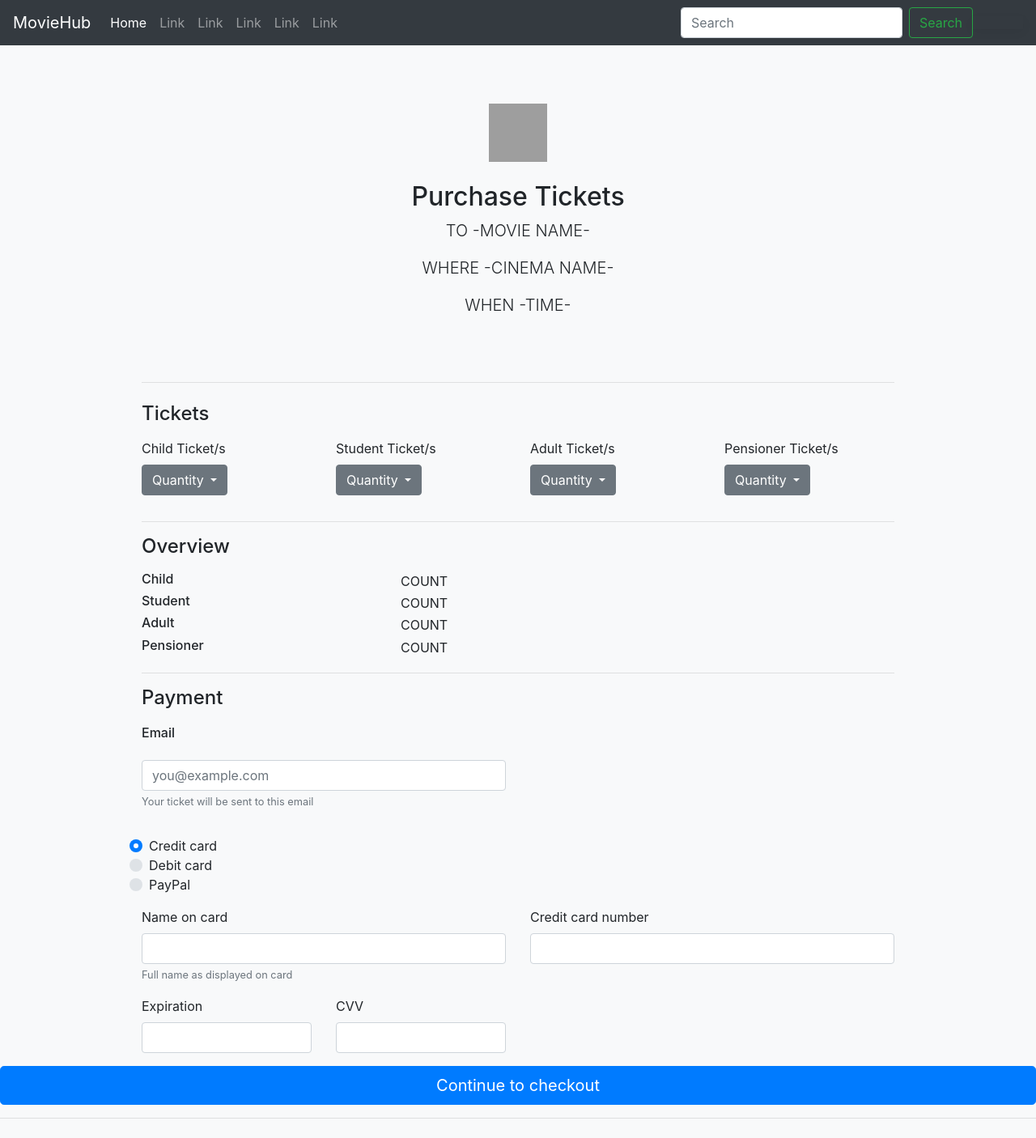
After one commit to rahilagrawal-university-assignments/moviehub_website, a Flask app: template movieHub/templates/paymentU.html in a window 1280 px wide. The commit adds this page. Shown: the whole page at 81% size. Run offline with Flask 2, Linux system fonts and the light colour scheme; the template is opened without the code that fills it, so the values that code supplies are empty; some libraries are stand-ins or nearby versions; grey boxes are pictures that could not be loaded.

Commit message:
Sign In and Payment Page

```diff
--- /dev/null
+++ b/movieHub/static/styles/form-validation.css
@@ -0,0 +1,11 @@
+.container {
+  max-width: 960px;
+}
+
+.border-top { border-top: 1px solid #e5e5e5; }
+.border-bottom { border-bottom: 1px solid #e5e5e5; }
+.border-top-gray { border-top-color: #adb5bd; }
+
+.box-shadow { box-shadow: 0 .25rem .75rem rgba(0, 0, 0, .05); }
+
+.lh-condensed { line-height: 1.25; }
--- /dev/null
+++ b/movieHub/static/styles/navbar-top.css
@@ -0,0 +1,4 @@
+/* Show it's not fixed to the top */
+body {
+  min-height: 75rem;
+}
--- /dev/null
+++ b/movieHub/templates/paymentU.html
@@ -0,0 +1,302 @@
+<!doctype html>
+<html lang="en">
+
+<head>
+  <meta charset="utf-8">
+
+  <link rel="icon" href="../../../../favicon.ico">
+
+  <title>Payment</title>
+
+  <!-- Bootstrap core CSS -->
+  <link href="../static/styles/css/bootstrap.min.css" rel="stylesheet">
+
+  <!-- Custom styles for this template -->
+  <link href="../static/styles/form-validation.css" rel="stylesheet">
+  <link href="../static/styles/navbar-top.css" rel="stylesheet">
+
+</head>
+
+<body class="bg-light">
+  <nav class="navbar navbar-expand-md navbar-dark bg-dark mb-4">
+    <a class="navbar-brand" href="#">MovieHub</a>
+    <button class="navbar-toggler" type="button" data-toggle="collapse" data-target="#navbarCollapse" aria-controls="navbarCollapse" aria-expanded="false" aria-label="Toggle navigation">
+      <span class="navbar-toggler-icon"></span>
+    </button>
+    <div class="collapse navbar-collapse" id="navbarCollapse">
+      <ul class="navbar-nav mr-auto">
+        <li class="nav-item active">
+          <a class="nav-link" href="#">Home <span class="sr-only">(current)</span></a>
+        </li>
+        <li class="nav-item">
+          <a class="nav-link" href="#">Link</a>
+        </li>
+        <li class="nav-item">
+          <a class="nav-link" href="#">Link</a>
+        </li>
+        <li class="nav-item">
+          <a class="nav-link" href="#">Link</a>
+        </li>
+        <li class="nav-item">
+          <a class="nav-link" href="#">Link</a>
+        </li>
+        <li class="nav-item">
+          <a class="nav-link" href="#">Link</a>
+        </li>
+      </ul>
+      <form class="form-inline mt-2 mt-md-0">
+        <input class="form-control mr-sm-2" type="text" placeholder="Search" aria-label="Search">
+        <button class="btn btn-outline-success my-2 my-sm-0" type="submit">Search</button>
+      </form>
+    </div>
+    <header>
+      <meta charset="utf-8">
+      <meta name="viewport" content="width=device-width, initial-scale=1, shrink-to-fit=no">
+      </div>
+      </div>
+      <div class="navbar navbar-dark bg-dark box-shadow">
+        <div class="container d-flex justify-content-between">
+          <button class="navbar-toggler" type="button" data-toggle="collapse" data-target="#navbarHeader" aria-controls="navbarHeader" aria-expanded="false" aria-label="Toggle navigation">
+            <span class="navbar-toggler-icon"></span>
+          </button>
+        </div>
+      </div>
+    </header>
+  </nav>
+
+
+  <div class="container">
+    <div class="py-5 text-center">
+      <img class="d-block mx-auto mb-4" src="https://getbootstrap.com/assets/brand/bootstrap-solid.svg" alt="" width="72" height="72">
+      <h2>Purchase Tickets</h2>
+
+      <p class="lead"> TO -MOVIE NAME- </p>
+      <p class="lead"> WHERE -CINEMA NAME- </p>
+      <p class="lead"> WHEN -TIME- </p>
+    </div>
+
+    <hr class="mb-4">
+
+    <h4 class="mb-3">Tickets</h4>
+    <div class="row">
+      <div class="col mb-3">
+        <label for="Child Ticket">Child Ticket/s</label>
+        <div class="dropdown">
+          <button class="btn btn-secondary dropdown-toggle" type="button" id="dropdownMenuButton" data-toggle="dropdown" aria-haspopup="true" aria-expanded="false">
+                  Quantity
+                </button>
+          <div class="dropdown-menu" aria-labelledby="dropdownMenuButton">
+            <a class="dropdown-item">1</a>
+            <a class="dropdown-item">2</a>
+            <a class="dropdown-item">3</a>
+            <a class="dropdown-item">4</a>
+            <a class="dropdown-item">5</a>
+            <a class="dropdown-item">6</a>
+            <a class="dropdown-item">7</a>
+            <a class="dropdown-item">8</a>
+            <a class="dropdown-item">9</a>
+            <a class="dropdown-item">10</a>
+          </div>
+        </div>
+      </div>
+
+      <div class="col mb-3 floatDiv">
+        <label for="Student Ticket">Student Ticket/s</label>
+        <div class="dropdown">
+          <button class="btn btn-secondary dropdown-toggle" type="button" id="dropdownMenuButton" data-toggle="dropdown" aria-haspopup="true" aria-expanded="false">
+                  Quantity
+                </button>
+          <div class="dropdown-menu" aria-labelledby="dropdownMenuButton">
+            <a class="dropdown-item">1</a>
+            <a class="dropdown-item">2</a>
+            <a class="dropdown-item">3</a>
+            <a class="dropdown-item">4</a>
+            <a class="dropdown-item">5</a>
+            <a class="dropdown-item">6</a>
+            <a class="dropdown-item">7</a>
+            <a class="dropdown-item">8</a>
+            <a class="dropdown-item">9</a>
+            <a class="dropdown-item">10</a>
+          </div>
+        </div>
+      </div>
+
+
+
+      <div class="col ">
+        <label for="Adult Ticket">Adult Ticket/s</label>
+        <div class="dropdown">
+          <button class="btn btn-secondary dropdown-toggle" type="button" id="dropdownMenuButton" data-toggle="dropdown" aria-haspopup="true" aria-expanded="false">
+                  Quantity
+                </button>
+          <div class="dropdown-menu" aria-labelledby="dropdownMenuButton">
+            <a class="dropdown-item">1</a>
+            <a class="dropdown-item">2</a>
+            <a class="dropdown-item">3</a>
+            <a class="dropdown-item">4</a>
+            <a class="dropdown-item">5</a>
+            <a class="dropdown-item">6</a>
+            <a class="dropdown-item">7</a>
+            <a class="dropdown-item">8</a>
+            <a class="dropdown-item">9</a>
+            <a class="dropdown-item">10</a>
+          </div>
+        </div>
+      </div>
+
+      <div class="col floatDiv">
+        <label for="Pensioner Ticket">Pensioner Ticket/s</label>
+        <div class="dropdown">
+          <button class="btn btn-secondary dropdown-toggle" type="button" id="dropdownMenuButton" data-toggle="dropdown" aria-expanded="false">
+                  Quantity
+                </button>
+          <div class="dropdown-menu" aria-labelledby="dropdownMenuButton">
+            <a class="dropdown-item">1</a>
+            <a class="dropdown-item">2</a>
+            <a class="dropdown-item">3</a>
+            <a class="dropdown-item">4</a>
+            <a class="dropdown-item">5</a>
+            <a class="dropdown-item">6</a>
+            <a class="dropdown-item">7</a>
+            <a class="dropdown-item">8</a>
+            <a class="dropdown-item">9</a>
+            <a class="dropdown-item">10</a>
+          </div>
+        </div>
+      </div>
+
+    </div>
+
+    <hr class="mb-6">
+
+    <h4 class="mb-3">Overview</h4>
+    <div class="row">
+      <div class="col-4 floatDiv">
+        <h6>Child</h6>
+      </div>
+      <div class="col-8 floatDiv">
+        <h7>COUNT</h7>
+      </div>
+
+      <div class="col-4 floatDiv">
+        <h6>Student</h6>
+      </div>
+      <div class="col-8 floatDiv">
+        <h7>COUNT</h7>
+      </div>
+
+      <div class="col-4 floatDiv">
+        <h6>Adult</h6>
+      </div>
+      <div class="col-8 floatDiv">
+        <h7>COUNT</h7>
+      </div>
+
+      <div class="col-4 floatDiv">
+        <h6>Pensioner</h6>
+      </div>
+      <div class="col-8 floatDiv">
+        <h7>COUNT</h7>
+      </div>
+        <div class="w-100"></div>
+    </div>
+      <hr class="mb-6">
+
+
+      <h4 class="mb-3">Payment</h4>
+    <div class="row">
+
+      <div class="col-md-6 mb-3">
+        <label for="email">  <h6 class="mb-3">Email</h6></label>
+        <input type="email" class="form-control" id="email" placeholder="you@example.com">
+        <div class="invalid-feedback">
+          Please enter a valid email address so we can send your ticket.
+        </div>
+        <small class="text-muted">Your ticket will be sent to this email</small>
+      </div>
+      <div class="w-100"></div>
+
+      <div class="d-block my-3">
+        <div class="custom-control custom-radio">
+          <input id="credit" name="paymentMethod" type="radio" class="custom-control-input" checked required>
+          <label class="custom-control-label" for="credit">Credit card</label>
+        </div>
+        <div class="custom-control custom-radio">
+          <input id="debit" name="paymentMethod" type="radio" class="custom-control-input" required>
+          <label class="custom-control-label" for="debit">Debit card</label>
+        </div>
+        <div class="custom-control custom-radio">
+          <input id="paypal" name="paymentMethod" type="radio" class="custom-control-input" required>
+          <label class="custom-control-label" for="paypal">PayPal</label>
+        </div>
+      </div>
+      <div class="w-100"></div>
+
+        <div class="col-md-6 mb-3">
+          <label for="cc-name">Name on card</label>
+          <input type="text" class="form-control" id="cc-name" placeholder="" required>
+          <small class="text-muted">Full name as displayed on card</small>
+          <div class="invalid-feedback">
+            Name on card is required
+          </div>
+        </div>
+        <div class="col-md-6 mb-3">
+          <label for="cc-number">Credit card number</label>
+          <input type="text" class="form-control" id="cc-number" placeholder="" required>
+          <div class="invalid-feedback">
+            Credit card number is required
+          </div>
+        </div>
+        <div class="w-100"></div>
+        <div class="col-md-3 mb-3">
+          <label for="cc-expiration">Expiration</label>
+          <input type="text" class="form-control" id="cc-expiration" placeholder="" required>
+          <div class="invalid-feedback">
+            Expiration date required
+          </div>
+        </div>
+        <div class="col-md-3 mb-3">
+          <label for="cc-cvv">CVV</label>
+          <input type="text" class="form-control" id="cc-cvv" placeholder="" required>
+          <div class="invalid-feedback">
+            Security code required
+          </div>
+        </div>
+      </div>
+    </div>
+
+      <button class="btn btn-primary btn-lg btn-block" type="submit">Continue to checkout</button>
+
+      <hr class="mb-4">
+
+    <!-- Bootstrap core JavaScript
+    ================================================== -->
+    <!-- Placed at the end of the document so the pages load faster -->
+    <script src="https://code.jquery.com/jquery-3.3.1.slim.min.js" integrity="sha384-q8i/X+965DzO0rT7abK41JStQIAqVgRVzpbzo5smXKp4YfRvH+8abtTE1Pi6jizo" crossorigin="anonymous"></script>
+
+    <script src="../static/styles/js/bootstrap.bundle.js"></script>
+    <script>
+      // Example starter JavaScript for disabling form submissions if there are invalid fields
+      (function() {
+        'use strict';
+
+        window.addEventListener('load', function() {
+          // Fetch all the forms we want to apply custom Bootstrap validation styles to
+          var forms = document.getElementsByClassName('needs-validation');
+
+          // Loop over them and prevent submission
+          var validation = Array.prototype.filter.call(forms, function(form) {
+            form.addEventListener('submit', function(event) {
+              if (form.checkValidity() === false) {
+                event.preventDefault();
+                event.stopPropagation();
+              }
+              form.classList.add('was-validated');
+            }, false);
+          });
+        }, false);
+      })();
+    </script>
+</body>
+
+</html>
```
Also changed, not shown: movieHub/static/styles/signin.css (added, +45 -0 lines), movieHub/templates/indexU.html (+1 -12 lines), movieHub/templates/loginU.html (added, +88 -0 lines), movieHub/templates/payment.html (line endings or trailing spaces).
